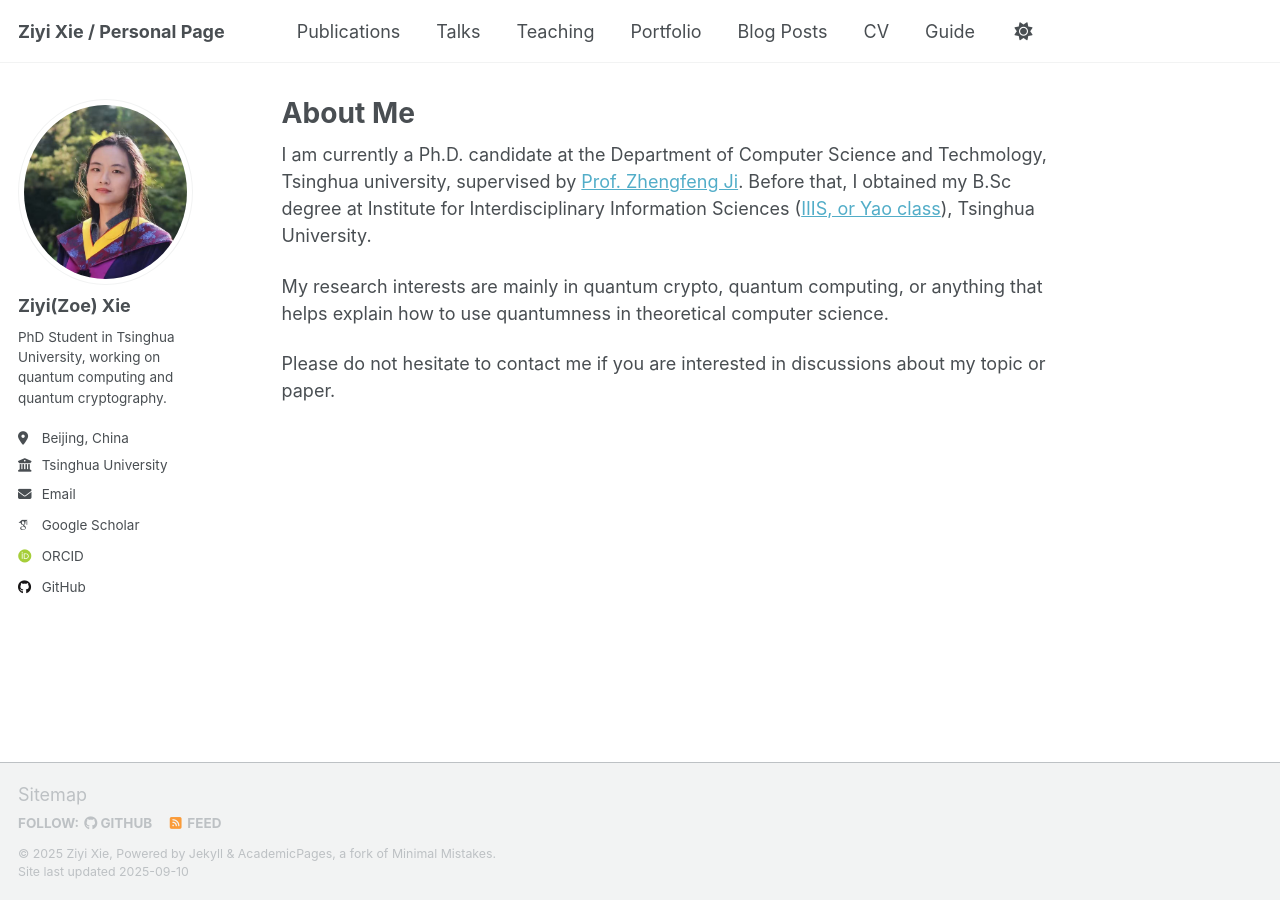
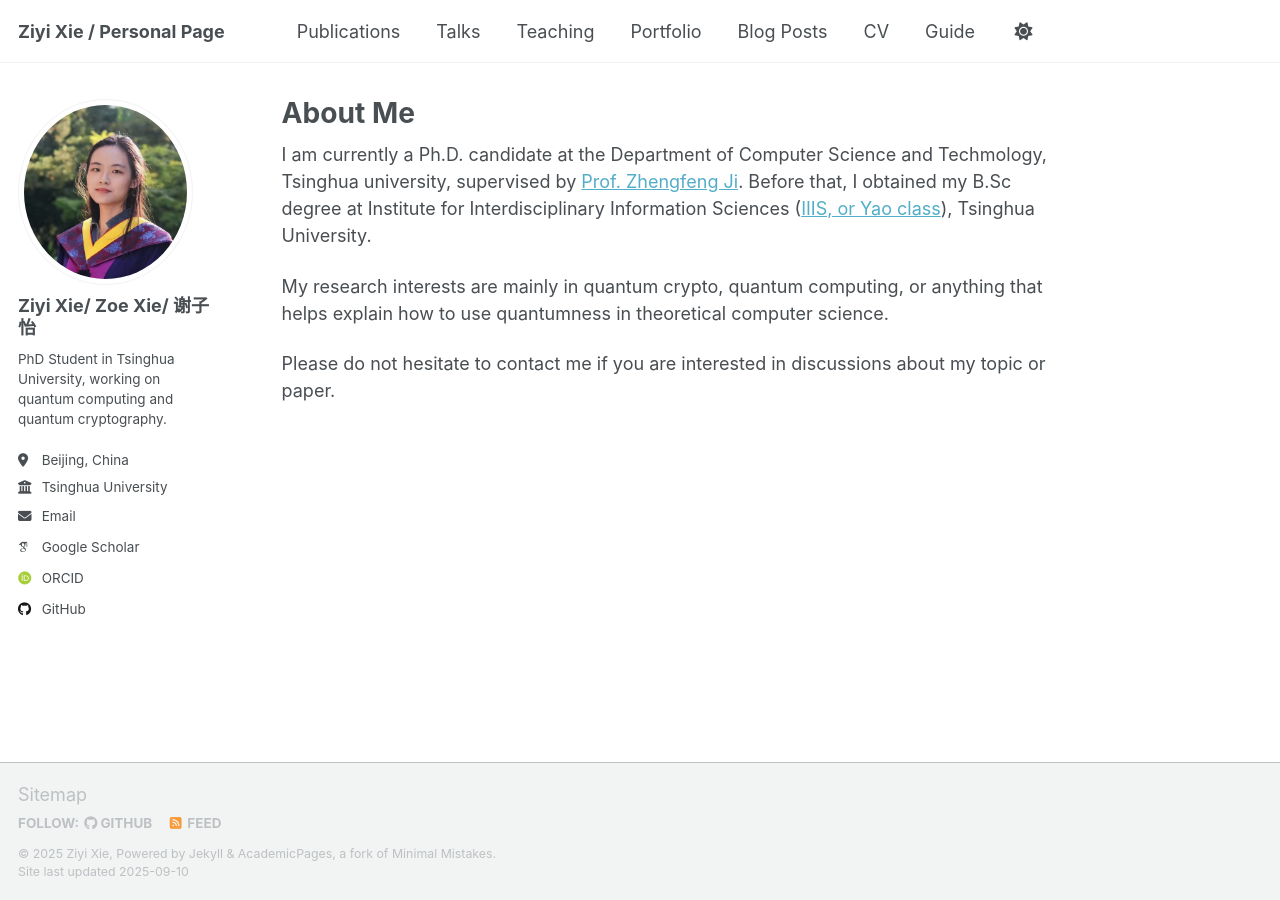
Before and after one commit to zoeabcd/zoeabcd.github.io, a Jekyll site: the page built from _pages/about.md, in a window 1280 px wide. Built offline with Jekyll 4.4.1, drawn with Linux system fonts in a browser that asks for light colours; some web fonts are replaced; a script that is not in the unit is left out.

Commit message:
upd config.tml names

```diff
--- a/_config.yml
+++ b/_config.yml
@@ -24,7 +24,7 @@ repository               : "academicpages/academicpages.github.io"
 author:
   # Biographic information
   avatar           : "my_pic.jpg"
-  name             : "Ziyi(Zoe) Xie"
+  name             : "Ziyi Xie/ Zoe Xie/ 谢子怡"
   pronouns         : # example: "she/her"
   bio              : "PhD Student in Tsinghua University, working on quantum computing and quantum cryptography."
   location         : "Beijing, China"
@@ -88,7 +88,7 @@ publication_category:
   manuscripts:
     title: 'Manuscripts'
   conferences:
-    title: 'Conference Papers'
+    title: 'Conferences'
 
 # Site Settings
 teaser                   :  # filename of teaser fallback teaser image placed in /images/ for social media previews
```
